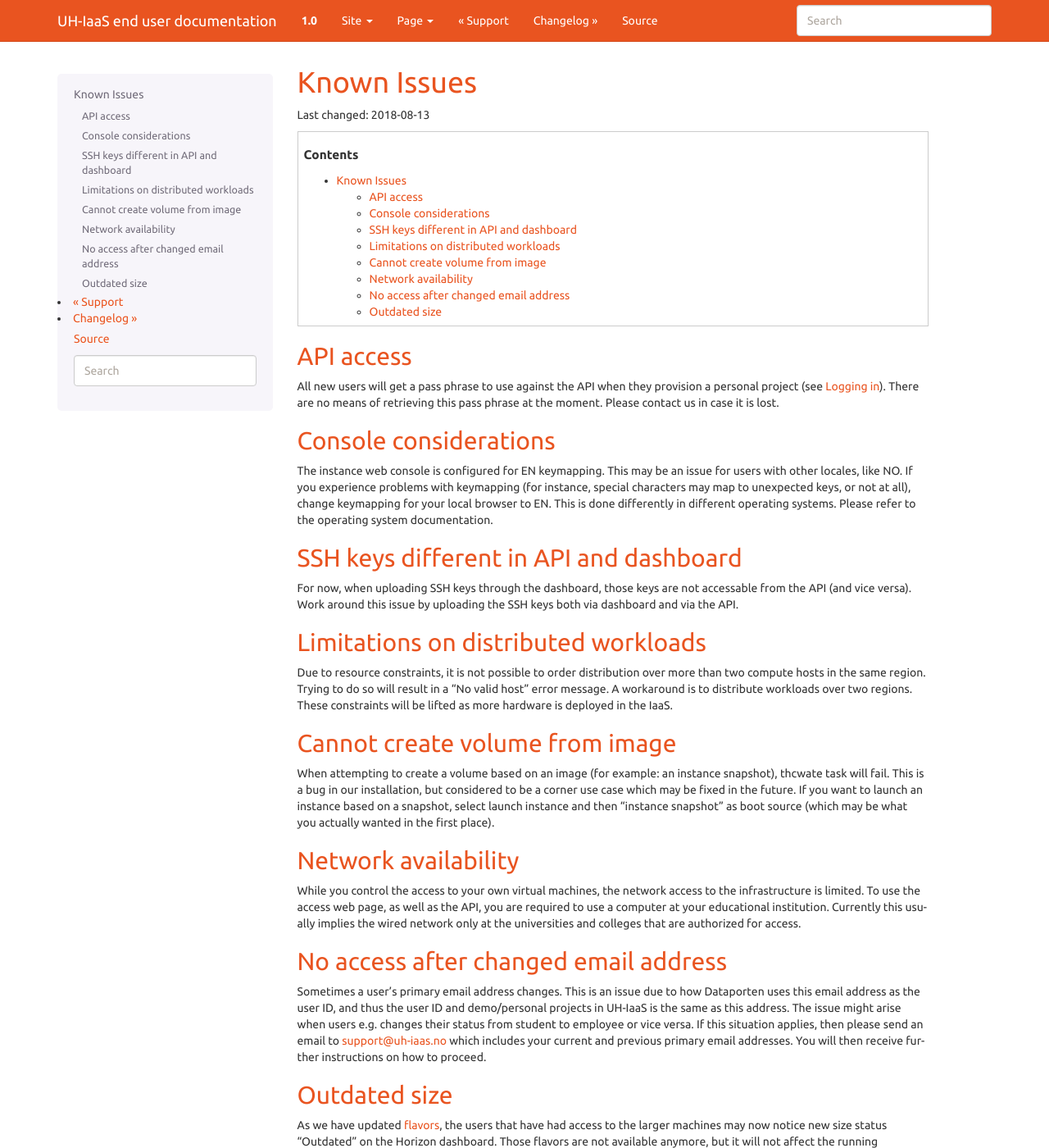
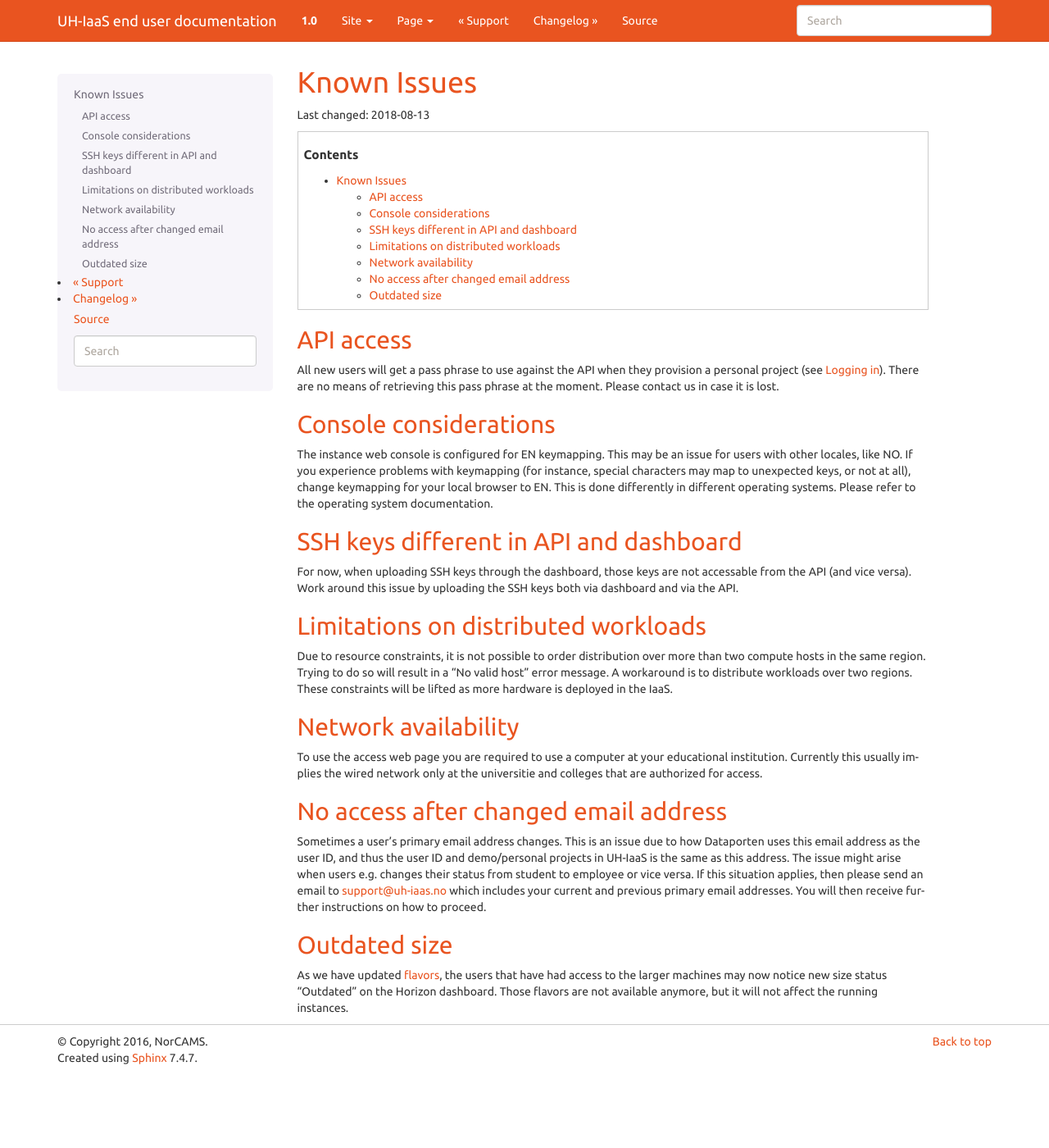
Before and after one commit to norcams/docs-enduser, a Sphinx documentation site: the page built from docs/known-issues.rst, in a window 1280 px wide and 1400 px high. Shown: the whole window at 82% size. Built offline with Sphinx 7.4.7, drawn with Linux system fonts in a browser that asks for light colours.

Commit message:
remove volume from image known issue, API network access

```diff
--- a/docs/known-issues.rst
+++ b/docs/known-issues.rst
@@ -43,25 +43,12 @@ two regions. These constraints will be lifted as more hardware is deployed in
 the IaaS.
 
 
-Cannot create volume from image
--------------------------------
-
-When attempting to create a volume based on an image (for example: an instance
-snapshot), thcwate task will fail. This is a bug in our installation, but considered
-to be a corner use case which may be fixed in the future. If you want to launch
-an instance based on a snapshot, select launch instance and then "instance
-snapshot" as boot source (which may be what you actually wanted in the first
-place).
-
-
 Network availability
 --------------------
 
-While you control the access to your own virtual machines, the network
-access to the infrastructure is limited. To use the access web page, as well as the API,
-you are required to use a computer at your educational institution.
-Currently this usually implies the wired network only at the universities and colleges
-that are authorized for access.
+To use the access web page you are required to use a computer at your educational
+institution.  Currently this usually implies the wired network only at the universitie
+and colleges that are authorized for access.
 
 
 No access after changed email address
```
Also changed, not shown: docs/changelog.rst (+9 -2 lines).
